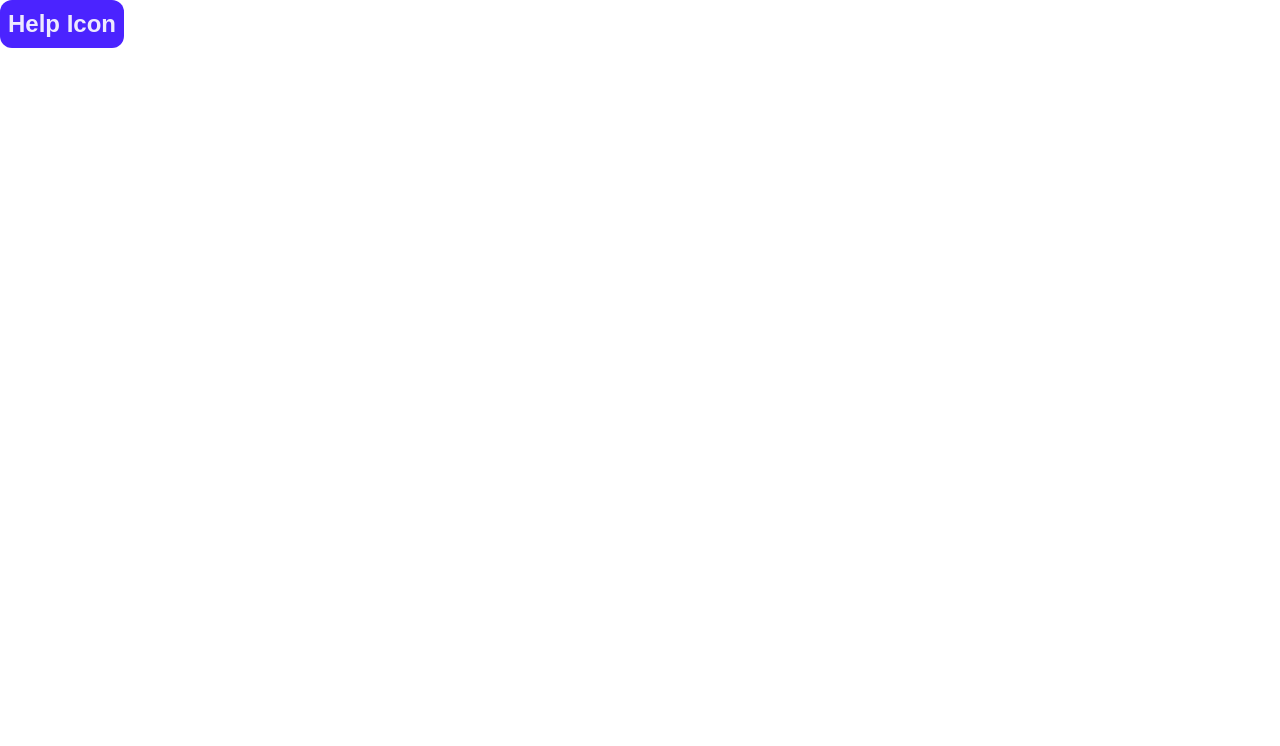
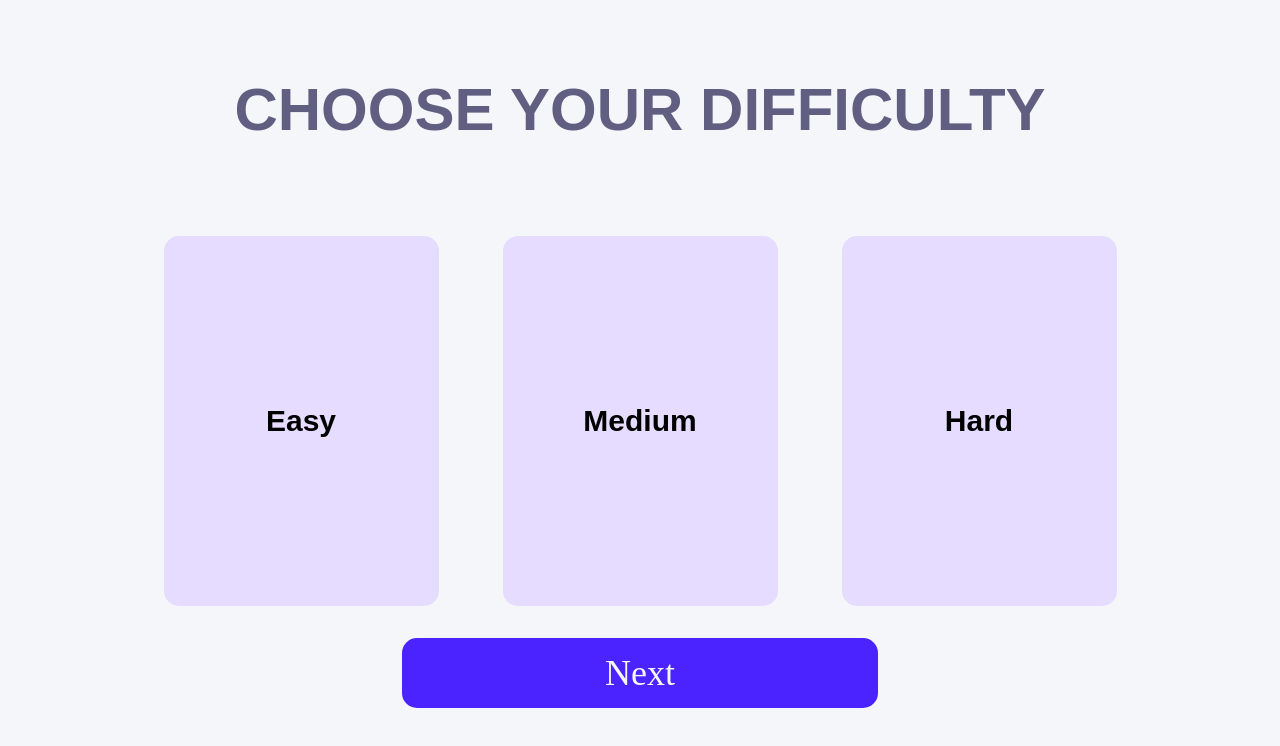
Before and after one commit to code-jas/wim-game-project, a Nuxt app: page /kian-test in a window 1280 px wide. Shown: the top 746 px of the page. Built offline with nearby package versions, Linux system fonts and the light colour scheme; a web font is replaced by a local one.

Commit message:
Added Difficulty.vue

```diff
--- /dev/null
+++ b/components/Difficulty.vue
@@ -0,0 +1,31 @@
+<template>
+<div class="bg-lt-dash w-screen h-screen">
+    <div class="py-20 max-w-screen-2xl mx-auto">
+        <div class="text-center font-black text-6xl text-[#605F81] mb-16">
+            <h1>CHOOSE YOUR DIFFICULTY</h1>
+        </div>
+        <div class="flex justify-center">
+            <button class="w-[275px] h-[370px] bg-[#e6dcff] font-semibold text-3xl hover:bg-white hover:text-blue-v hover:border hover:border-blue-v rounded-[15px] m-[32px] flex items-center justify-center">
+                Easy
+            </button>
+            <button class="w-[275px] h-[370px] bg-[#e6dcff] font-semibold text-3xl hover:bg-white hover:text-blue-v hover:border-blue-v rounded-[15px] m-[32px] flex items-center justify-center">
+                Medium
+            </button>
+            <button class="w-[275px] h-[370px] bg-[#e6dcff] font-semibold text-3xl hover:bg-white hover:text-blue-v hover:border-blue-v rounded-[15px] m-[32px] flex items-center justify-center ">
+                Hard
+            </button>
+        </div>
+        <div class="flex justify-center">
+            <button class="bg-blue-v w-[476px] h-[70px] text-lt-inp font-franklin text-4xl rounded-[15px]">Next</button>
+        </div>
+    </div>
+</div>
+</template>
+
+<script>
+
+</script>
+
+<style>
+
+</style>
--- a/components/Modal.vue
+++ b/components/Modal.vue
@@ -1,5 +1,5 @@
 <template>
-    <div>
+    <div class="py-20 max-w-screen-2xl mx-auto flex flex-col  items-center">
         <!-- Toggle for testing -->
         <button class="bg-blue-v rounded-xl p-2 text-violet-l font-bold text-2xl hover:bg-blue-v-alt" @click="modalToggle">Help Icon</button>
         <!-- Modal -->
--- a/pages/kian-test.vue
+++ b/pages/kian-test.vue
@@ -1,6 +1,6 @@
 <template>
     <div>
-        <Modal/>
+        <Difficulty />
         <!-- <AddPlayer /> -->
     </div>
 </template>
```
